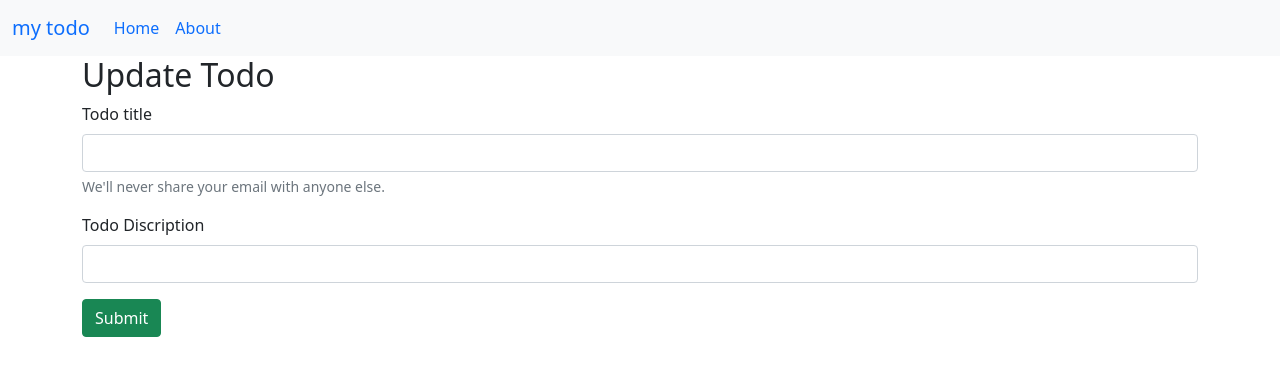
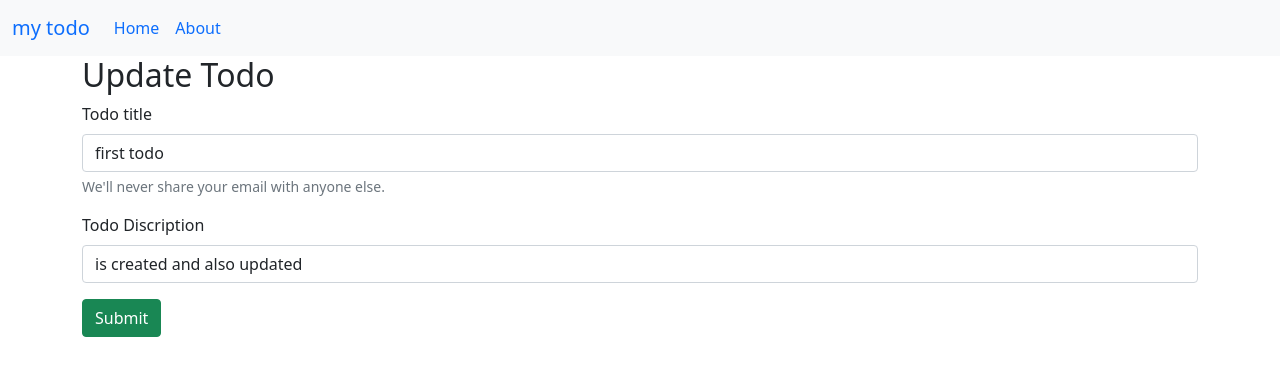
Before and after one commit to Minhajshaikh321/Flask-Todo, a Flask app: page /update/1 in a window 1280 px wide. Shown: the top 376 px of the page. Run offline with Flask 2, Linux system fonts and the light colour scheme; data comes from the database, SQL or seed files in the repository; both versions use the stored data as it was after the commit.

Commit message:
add  existing file

```diff
--- a/app.py
+++ b/app.py
@@ -30,8 +30,18 @@ def product():
     print(allTodo)
     return 'this is project page'
 
-@app.route('/update/<int:sno>')
+@app.route('/update/<int:sno>', methods=['GET', 'POST'])
 def update(sno):
+    if request.method=='POST':
+        title = request.form['title']
+        desc = request.form['desc']
+        todo=Todo.query.filter_by(sno=sno).first()
+        todo.title = title
+        todo.desc = desc
+        db.session.add(todo)
+        db.session.commit()
+        return redirect("/")
+
     todo=Todo.query.filter_by(sno=sno).first()
     return render_template('update.html', todo=todo )
 
--- a/templates/update.html
+++ b/templates/update.html
@@ -3,15 +3,15 @@
 {% block body  %}
   <div class="container ">
     <h2>Update Todo</h2>
-    <form action="/" method="POST">
+    <form action="/update/{{todo.sno}}" method="POST">
       <div class="mb-3">
         <label for="exampleInputEmail1" class="form-label">Todo title</label>
-        <input type="text" class="form-control" name="title" id="text" aria-describedby="emailHelp">
+        <input type="text" class="form-control" name="title" id="text" value="{{todo.title}}" aria-describedby="emailHelp">
         <div id="emailHelp" class="form-text">We'll never share your email with anyone else.</div>
       </div>
       <div class="mb-3">
         <label for="exampleInputPassword1" class="form-label">Todo Discription</label>
-        <input type="text" class="form-control" name="desc" id="text">
+        <input type="text" class="form-control" value="{{todo.desc}}" name="desc" id="text">
       </div>
       <button type="submit" class="btn btn-success">Submit</button>
     </form>
```
Also changed, not shown: todo.db.
